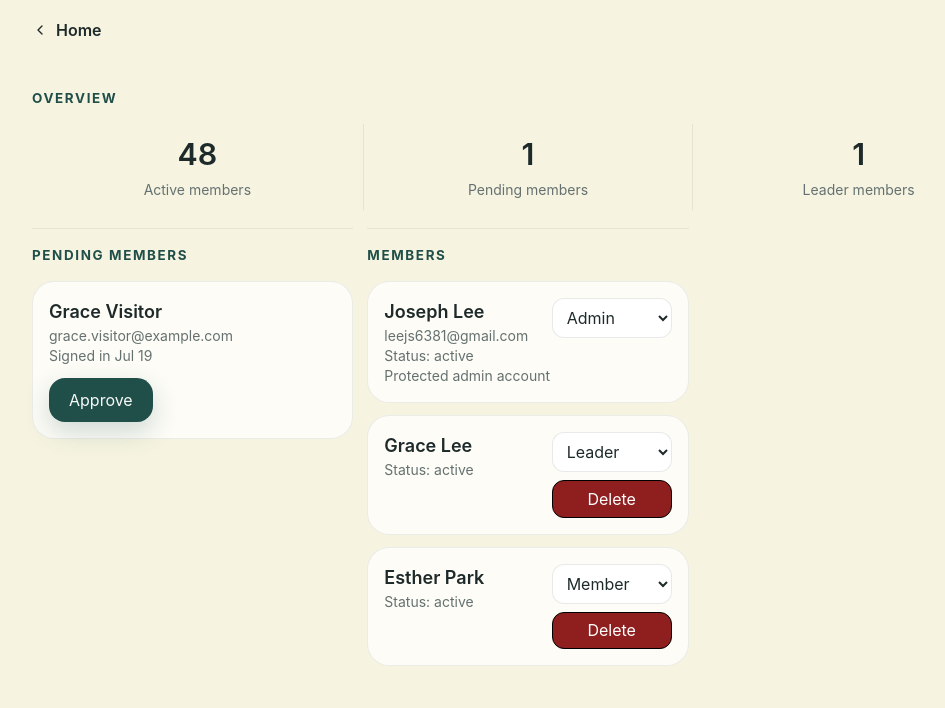
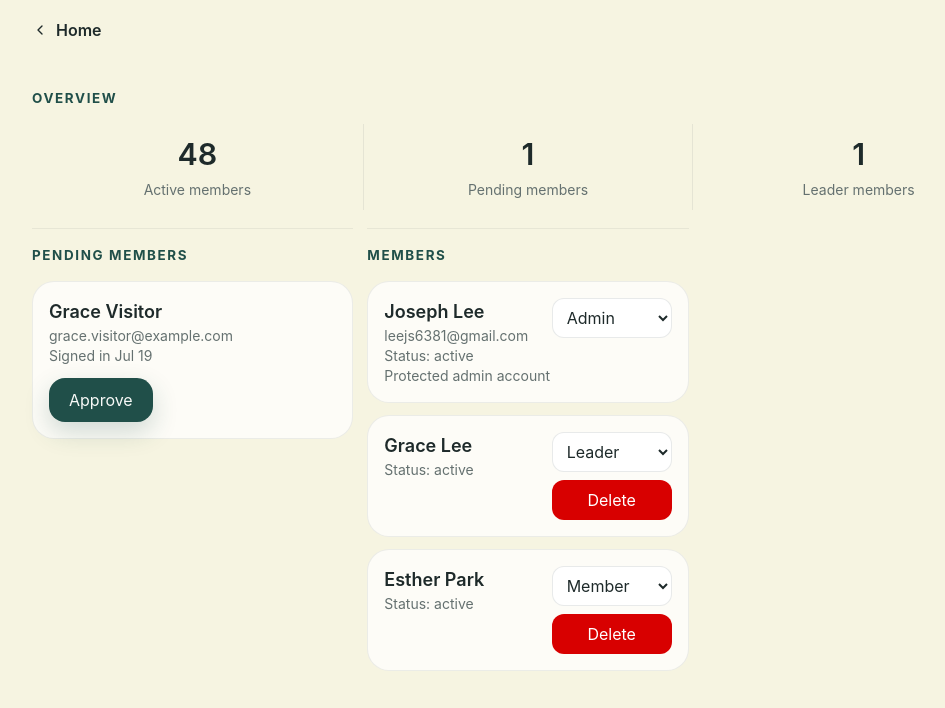
Before and after one commit to jslee6381/church-app, a Next.js app: page /admin in a window 1280 px wide. Shown: the top 708 px of the page, without its empty margins (112-1057 px from the left). Built offline with nearby package versions, Linux system fonts and the light colour scheme; no server answers.

Commit message:
Update member-role-manager.tsx

```diff
--- a/components/admin/member-role-manager.tsx
+++ b/components/admin/member-role-manager.tsx
@@ -178,7 +178,7 @@ export function MemberRoleManager({
                             Cancel
                           </button>
                           <button
-                            className="inline-flex min-h-[2.35rem] w-full items-center justify-center rounded-[12px] border border-black bg-[#8f1f1f] px-2.5 text-sm font-semibold text-white disabled:opacity-60"
+                            className="inline-flex min-h-10 w-full items-center justify-center rounded-[12px] bg-[#d80000] px-2.5 text-sm font-semibold text-white disabled:opacity-60"
                             disabled={savingId === member.id}
                             onClick={() => deleteMember(member.id)}
                             type="button"
@@ -189,7 +189,7 @@ export function MemberRoleManager({
                       </div>
                     ) : (
                       <button
-                        className="inline-flex min-h-[2.35rem] w-full items-center justify-center rounded-[12px] border border-black bg-[#8f1f1f] px-2.5 text-sm font-semibold text-white disabled:opacity-60"
+                        className="inline-flex min-h-10 w-full items-center justify-center rounded-[12px] bg-[#d80000] px-2.5 text-sm font-semibold text-white disabled:opacity-60"
                         disabled={savingId === member.id}
                         onClick={() => setConfirmDeleteId(member.id)}
                         type="button"
```
